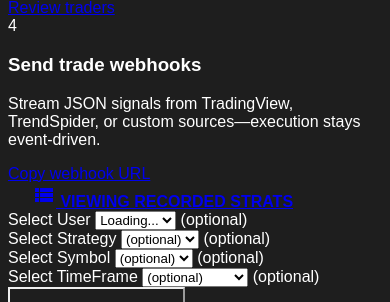
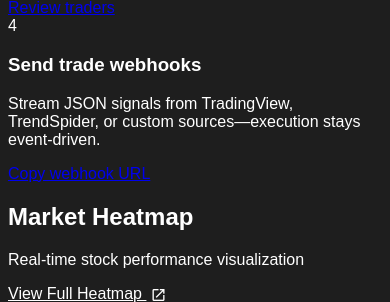
Before and after one commit to Just-Trades13/Just-Trades., a Flask app: template templates/dashboard.html in a window 390 px wide; the page is wider, and only the part inside the window is pictured. Shown: the part 2070-2372 px from the top of that part. Run offline with Flask 3, Linux system fonts and the light colour scheme; the template is opened without the code that fills it, so the values that code supplies are empty; some libraries are stand-ins or nearby versions.

Commit message:
Add Yahoo Finance stock heatmap widget to dashboard

```diff
--- a/templates/dashboard.html
+++ b/templates/dashboard.html
@@ -80,6 +80,41 @@
                 <p>Stream JSON signals from TradingView, TrendSpider, or custom sources—execution stays event-driven.</p>
                 <a href="/strategies" class="inline-link">Copy webhook URL</a>
             </article>
+        </div>
+    </section>
+
+    <!-- Stock Heatmap Section -->
+    <section class="heatmap-section">
+        <header class="heatmap-header">
+            <div>
+                <h2>Market Heatmap</h2>
+                <p class="heatmap-sub">Real-time stock performance visualization</p>
+            </div>
+            <div class="heatmap-controls">
+                <a href="https://finance.yahoo.com/markets/stocks/most-active/heatmap/" target="_blank" class="link-button" rel="noopener noreferrer">
+                    View Full Heatmap
+                    <span class="material-icons" style="font-size: 16px; vertical-align: middle; margin-left: 4px;">open_in_new</span>
+                </a>
+            </div>
+        </header>
+        <div class="heatmap-container">
+            <!-- Try iframe first, fallback to custom widget -->
+            <iframe
+                id="yahooHeatmapFrame"
+                src="https://finance.yahoo.com/markets/stocks/most-active/heatmap/"
+                style="width: 100%; height: 600px; border: none; border-radius: 12px; background: var(--background-light);"
+                title="Yahoo Finance Stock Heatmap"
+                loading="lazy">
+            </iframe>
+            <div id="heatmapFallback" style="display: none;">
+                <div class="heatmap-widget">
+                    <p style="text-align: center; color: var(--text-muted); padding: 40px;">
+                        <span class="material-icons" style="font-size: 48px; display: block; margin-bottom: 16px; opacity: 0.5;">bar_chart</span>
+                        Heatmap loading... If this persists,
+                        <a href="https://finance.yahoo.com/markets/stocks/most-active/heatmap/" target="_blank" style="color: var(--primary-color);">click here to view on Yahoo Finance</a>
+                    </p>
+                </div>
+            </div>
         </div>
     </section>
 
@@ -761,6 +796,63 @@
         flex-direction: column;
         gap: 1.5rem;
     }
+    /* Heatmap Section */
+    .heatmap-section {
+        background: var(--background-light);
+        border-radius: 16px;
+        border: 1px solid rgba(255, 255, 255, 0.05);
+        padding: 2rem;
+        margin-top: 2rem;
+        display: flex;
+        flex-direction: column;
+        gap: 1.5rem;
+    }
+    .heatmap-header {
+        display: flex;
+        justify-content: space-between;
+        align-items: flex-start;
+        flex-wrap: wrap;
+        gap: 1rem;
+    }
+    .heatmap-header h2 {
+        font-size: 1.5rem;
+        font-weight: 600;
+        color: var(--text-light);
+        margin: 0;
+        letter-spacing: 0.05em;
+    }
+    .heatmap-sub {
+        font-size: 0.85rem;
+        color: var(--text-muted);
+        margin: 0.25rem 0 0 0;
+        letter-spacing: 0.03em;
+    }
+    .heatmap-controls {
+        display: flex;
+        gap: 0.75rem;
+        align-items: center;
+    }
+    .heatmap-container {
+        width: 100%;
+        border-radius: 12px;
+        overflow: hidden;
+        background: var(--background-dark);
+        border: 1px solid rgba(148, 163, 184, 0.1);
+        min-height: 600px;
+        position: relative;
+    }
+    .heatmap-container iframe {
+        width: 100%;
+        height: 600px;
+        border: none;
+        display: block;
+    }
+    .heatmap-widget {
+        background: var(--background-light);
+        border-radius: 12px;
+        padding: 2rem;
+        min-height: 500px;
+    }
     .onboarding-header {
         display: flex;
         align-items: flex-start;
@@ -1043,6 +1135,23 @@
         }
     }
     @media (max-width: 768px) {
+        .heatmap-section {
+            padding: 1.5rem;
+            margin-top: 1.5rem;
+        }
+        .heatmap-header {
+            flex-direction: column;
+            align-items: flex-start;
+        }
+        .heatmap-header h2 {
+            font-size: 1.25rem;
+        }
+        .heatmap-container {
+            min-height: 400px;
+        }
+        .heatmap-container iframe {
+            height: 400px;
+        }
         .filter-header {
             flex-direction: column;
         }
@@ -1569,6 +1678,37 @@
         // Load ticker and news
         loadTickerData();
         loadNewsFeed();
+
+        // Handle heatmap iframe loading
+        const heatmapFrame = document.getElementById('yahooHeatmapFrame');
+        const heatmapFallback = document.getElementById('heatmapFallback');
+
+        if (heatmapFrame) {
+            // Check if iframe loads successfully (Yahoo may block iframe embedding)
+            heatmapFrame.addEventListener('load', function() {
+                // If iframe loads, hide fallback
+                if (heatmapFallback) {
+                    heatmapFallback.style.display = 'none';
+                }
+            });
+
+            // If iframe fails to load or is blocked, show fallback after timeout
+            setTimeout(function() {
+                try {
+                    // Try to access iframe content (will fail if blocked by X-Frame-Options)
+                    const iframeDoc = heatmapFrame.contentDocument || heatmapFrame.contentWindow.document;
+                    // If we can access it, it's loaded
+                } catch (e) {
+                    // Iframe is blocked, show fallback
+                    if (heatmapFrame.offsetHeight === 0 || heatmapFrame.style.display === 'none') {
+                        if (heatmapFallback) {
+                            heatmapFrame.style.display = 'none';
+                            heatmapFallback.style.display = 'block';
+                        }
+                    }
+                }
+            }, 3000);
+        }
 
         loadFilterData().then(() => {
             // After filters load, load initial chart data (no filters = show all)
```
